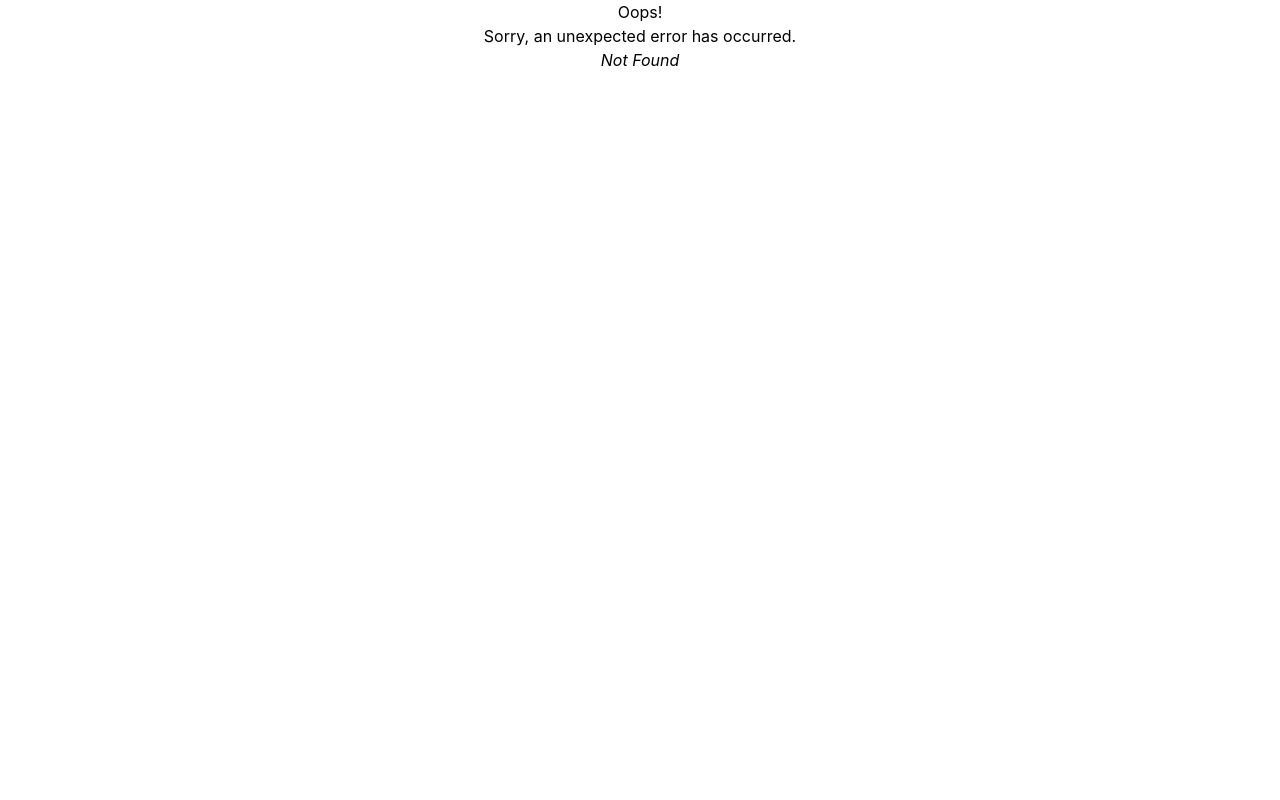
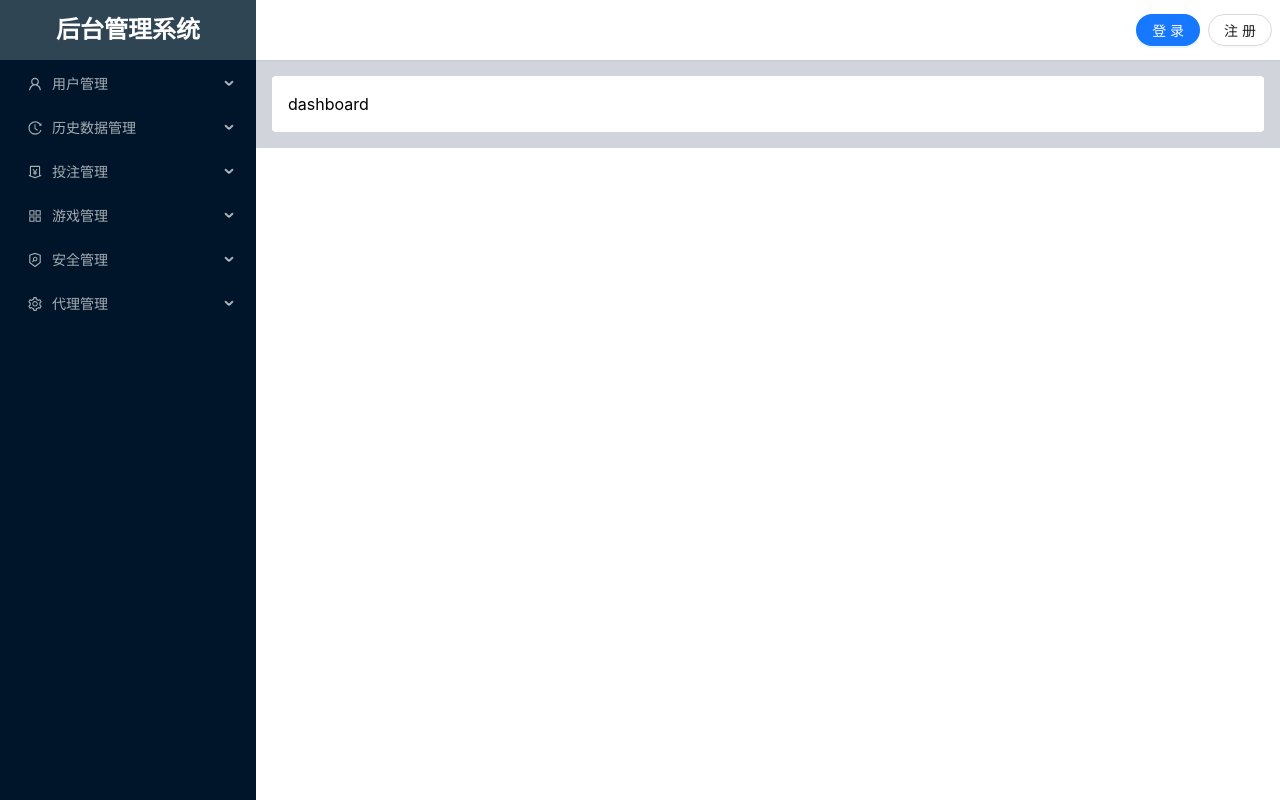
Before and after one commit to dadiosy/stake-fork-admin, a React (Create React App) app: page /dashboard in a window 1280 px wide. Before the commit this address had no page. Built offline with nearby package versions, Linux system fonts and the light colour scheme.

Commit message:
add dashboard page

```diff
--- a/src/router.js
+++ b/src/router.js
@@ -4,6 +4,7 @@ import {
 import Layout from "./routes/Layout";
 import ErrorPage from "./error-page";
 import UserData from "./routes/user/UserData";
+import Dashboard from "./routes/dashboard";
 
 const router = createBrowserRouter([
     {
@@ -11,6 +12,10 @@ const router = createBrowserRouter([
         element: <Layout />,
         errorElement: <ErrorPage />,
         children: [
+            {
+                path: '/dashboard',
+                element: <Dashboard />
+            },
             {
                 path: 'user/user-data',
                 element: <UserData />
--- a/src/routes/Layout.jsx
+++ b/src/routes/Layout.jsx
@@ -1,8 +1,18 @@
+import { useEffect } from "react";
 import Header from "../components/layout/Header";
 import MainContainer from "../components/layout/MainContainer";
 import SideMenu from "../components/layout/SideMenu";
+import { useNavigate, useLocation } from 'react-router-dom';
 
 export default function Layout() {
+    const navigate = useNavigate();
+    const location = useLocation()
+
+    useEffect(() => {
+        if (location.pathname === '/') {
+            navigate('/dashboard');
+        }
+    }, [location.pathname]);
     return (
         <div className="">
             <SideMenu />
--- /dev/null
+++ b/src/routes/dashboard/index.jsx
@@ -0,0 +1,7 @@
+export default function Dashboard() {
+    return (
+        <div>
+            dashboard
+        </div>
+    )
+}
```
